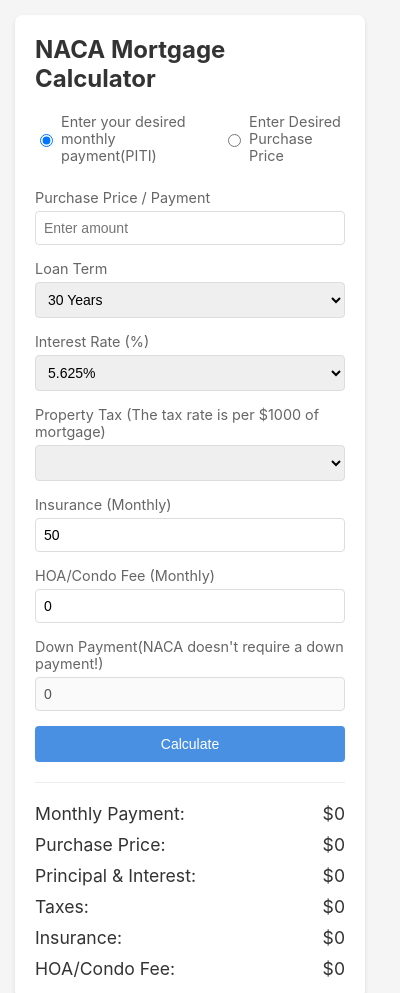
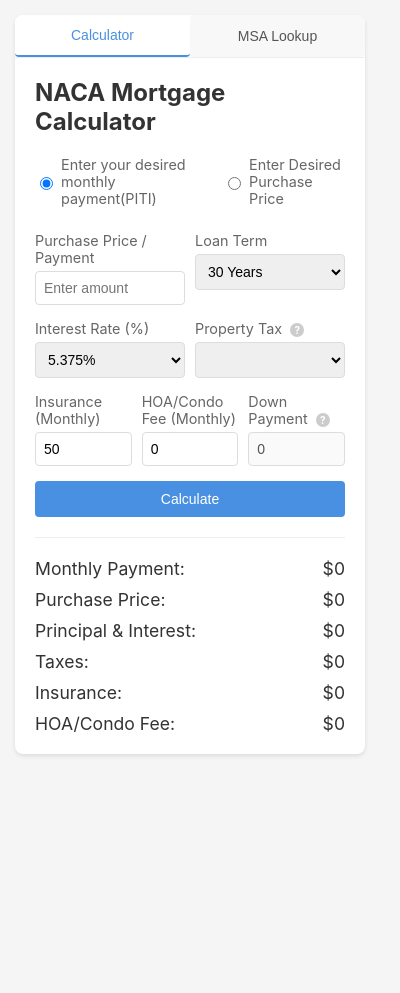
Before and after one commit to ReadyStateChange/naca-mortgage-calc-extension, a browser extension: page popup/popup.html in a window 400 px wide. Shown: the top 993 px of the page. After the commit the page ends 844 px from the top, so only its background shows below. Drawn offline with Linux system fonts and the light colour scheme.

Commit message:
Enhance mortgage calculator UI with tabbed navigation and MSA lookup feature. Updated styles for better layout and added new input fields for MSA data retrieval. Updated default interest rate and tax values in the JavaScript logic.

```diff
--- a/popup/popup.css
+++ b/popup/popup.css
@@ -6,11 +6,60 @@
   background-color: #f5f5f5;
 }
 
-.calculator {
+/* Tab Styling */
+.tab-container {
   background-color: white;
-  padding: 20px;
   border-radius: 8px;
   box-shadow: 0 2px 4px rgba(0, 0, 0, 0.1);
+  overflow: hidden;
+}
+
+.tabs {
+  display: flex;
+  border-bottom: 1px solid #eee;
+}
+
+.tab-btn {
+  flex: 1;
+  padding: 12px;
+  background-color: #f8f8f8;
+  border: none;
+  cursor: pointer;
+  font-weight: 500;
+  transition: background-color 0.2s;
+  color: #555;
+}
+
+.tab-btn:hover {
+  background-color: #e8e8e8;
+}
+
+.tab-btn.active {
+  background-color: white;
+  border-bottom: 2px solid #4a90e2;
+  color: #4a90e2;
+}
+
+.tab-content {
+  display: none;
+}
+
+.tab-content.active {
+  display: block;
+}
+
+.calculator {
+  padding: 20px;
+}
+
+.msa-lookup-container {
+  padding: 20px;
+}
+
+.msa-results {
+  margin-top: 20px;
+  padding-top: 20px;
+  border-top: 1px solid #eee;
 }
 
 h2 {
@@ -94,3 +143,70 @@
 .result-item:last-child {
   margin-bottom: 0;
 }
+
+.status-message {
+  margin-bottom: 15px;
+  font-style: italic;
+  color: #666;
+  font-size: 0.9em;
+}
+
+/* Style for side-by-side payment/term inputs */
+.payment-term {
+  display: flex;
+  gap: 10px;
+  /* Adjust gap as needed */
+}
+
+.payment-term .input-group {
+  flex: 1;
+  /* Each input group takes equal space */
+}
+
+/* Style for side-by-side rate/tax inputs */
+.rate-tax-group {
+  display: flex;
+  gap: 10px;
+  /* Adjust gap as needed */
+}
+
+.rate-tax-group .input-group {
+  flex: 1;
+  /* Each input group takes equal space */
+}
+
+/* Style for side-by-side additional costs */
+.additional-costs-group {
+  display: flex;
+  gap: 10px;
+  /* Adjust gap as needed */
+}
+
+.additional-costs-group .input-group {
+  flex: 1;
+  /* Each input group takes equal space */
+}
+
+/* Style for tooltip icon */
+.tooltip-icon {
+  display: inline-block;
+  margin-left: 4px;
+  background-color: #ccc;
+  /* Light gray background */
+  color: white;
+  border-radius: 50%;
+  /* Make it circular */
+  width: 14px;
+  /* Fixed width */
+  height: 14px;
+  /* Fixed height */
+  line-height: 14px;
+  /* Center the text vertically */
+  text-align: center;
+  /* Center the text horizontally */
+  font-size: 10px;
+  /* Smaller font size */
+  font-weight: bold;
+  cursor: help;
+  /* Indicate it's interactive */
+}
--- a/popup/popup.html
+++ b/popup/popup.html
@@ -5,6 +5,13 @@
     <link rel="stylesheet" href="popup.css" />
   </head>
   <body>
+    <div class="tab-container">
+      <div class="tabs">
+        <button class="tab-btn active" data-tab="calculator">Calculator</button>
+        <button class="tab-btn" data-tab="msa-lookup">MSA Lookup</button>
+      </div>
+
+      <div class="tab-content active" id="calculator">
         <div class="calculator">
           <h2>NACA Mortgage Calculator</h2>
 
@@ -14,11 +21,12 @@
               Enter your desired monthly payment(PITI)
             </label>
             <label>
-          <input type="radio" name="calcMethod" value="price" /> Enter Desired
-          Purchase Price
+              <input type="radio" name="calcMethod" value="price" /> Enter
+              Desired Purchase Price
             </label>
           </div>
 
+          <div class="payment-term">
             <div class="input-group">
               <label for="price">Purchase Price / Payment</label>
               <input type="text" id="price" placeholder="Enter amount" />
@@ -32,19 +40,21 @@
                 <option value="15">15 Years</option>
               </select>
             </div>
+          </div>
 
+          <div class="rate-tax-group">
             <div class="input-group">
               <label for="rate">Interest Rate (%)</label>
               <select id="rate">
-          <option value="5.625">5.625%</option>
-          <option value="6.625">6.625%</option>
+                <option value="5.375">5.375%</option>
+                <option value="6.375">6.375%</option>
               </select>
             </div>
 
             <div class="input-group">
-        <label for="tax"
-          >Property Tax (The tax rate is per $1000 of mortgage)</label
-        >
+              <label for="tax" title="The tax rate is per $1000 of mortgage">
+                Property Tax <span class="tooltip-icon">?</span>
+              </label>
               <select id="tax" title="The tax rate is per $1000 of mortgage">
                 <option value="5">5%</option>
                 <option value="5.5">5.5%</option>
@@ -100,7 +110,9 @@
                 <option value="30.5">30.5%</option>
               </select>
             </div>
+          </div>
 
+          <div class="additional-costs-group">
             <div class="input-group">
               <label for="insurance">Insurance (Monthly)</label>
               <input
@@ -112,12 +124,18 @@
 
             <div class="input-group">
               <label for="hoaFee">HOA/Condo Fee (Monthly)</label>
-        <input type="number" id="hoaFee" placeholder="Enter HOA/Condo fee" />
+              <input
+                type="number"
+                id="hoaFee"
+                placeholder="Enter HOA/Condo fee"
+              />
             </div>
 
             <div class="input-group">
-        <label for="downPayment"
-          >Down Payment(NACA doesn't require a down payment!)</label
+              <label
+                for="downPayment"
+                title="NACA doesn't require a down payment!"
+                >Down Payment <span class="tooltip-icon">?</span></label
               >
               <input
                 type="text"
@@ -126,6 +144,7 @@
                 value="0"
                 disabled
               />
+            </div>
           </div>
 
           <button id="calculate">Calculate</button>
@@ -157,6 +176,39 @@
             </div>
           </div>
         </div>
+      </div>
+
+      <div class="tab-content" id="msa-lookup">
+        <div class="msa-lookup-container">
+          <h2>MSA Lookup</h2>
+          <div class="input-group">
+            <label for="address">Enter Address</label>
+            <input type="text" id="address" placeholder="Enter full address" />
+          </div>
+          <button id="lookup-btn">Lookup MSA</button>
+
+          <div class="msa-results">
+            <div id="msaStatus" class="status-message"></div>
+            <div class="result-item">
+              <span>MSA Median Family Income:</span>
+              <span id="msaResultMsaIncome">-</span>
+            </div>
+            <div class="result-item">
+              <span>Tract Median Family Income:</span>
+              <span id="msaResultTractIncome">-</span>
+            </div>
+            <div class="result-item">
+              <span>Tract Percent of MSA:</span>
+              <span id="msaResultTractPercent">-</span>
+            </div>
+            <div class="result-item">
+              <span>Year:</span>
+              <span id="msaResultYear">-</span>
+            </div>
+          </div>
+        </div>
+      </div>
+    </div>
 
     <script src="../js/calculator.js"></script>
     <script src="popup.js"></script>
--- a/popup/popup.js
+++ b/popup/popup.js
@@ -21,8 +21,8 @@
   const hoaFeeDisplay = document.getElementById("hoaFeeDisplay");
 
   // Set default values
-  rateInput.value = "5.625";
-  taxInput.value = "5.00";
+  rateInput.value = "5.375";
+  taxInput.value = "15.00";
   insuranceInput.value = "50";
   hoaFeeInput.value = "0";
   downPaymentInput.value = "0";
@@ -85,7 +85,7 @@
   });
 
   // --- Tab Handling ---
-  const tabButtons = document.querySelectorAll(".tab-button");
+  const tabButtons = document.querySelectorAll(".tab-btn");
   const tabContents = document.querySelectorAll(".tab-content");
 
   tabButtons.forEach((button) => {
@@ -102,57 +102,55 @@
   });
 
   // --- MSA Lookup Logic ---
-  const lookupButton = document.getElementById("lookupMsa");
-  const addressInput = document.getElementById("msaAddress");
+  const addressInput = document.getElementById("address");
+  const lookupButton = document.getElementById("lookup-btn");
   const statusDiv = document.getElementById("msaStatus");
-  const resultsDiv = document.querySelector(".msa-results");
-  const msaIncomeSpan = document.getElementById("msaResultMsaIncome");
-  const tractIncomeSpan = document.getElementById("msaResultTractIncome");
-  const tractPercentSpan = document.getElementById("msaResultTractPercent");
-  const yearSpan = document.getElementById("msaResultYear");
+  const msaIncomeDisplay = document.getElementById("msaResultMsaIncome");
+  const tractIncomeDisplay = document.getElementById("msaResultTractIncome");
+  const tractPercentDisplay = document.getElementById("msaResultTractPercent");
+  const yearDisplay = document.getElementById("msaResultYear");
 
   if (lookupButton) {
     lookupButton.addEventListener("click", () => {
       const address = addressInput.value.trim();
       if (!address) {
         statusDiv.textContent = "Please enter an address.";
-        resultsDiv.style.display = "none";
         return;
       }
 
       statusDiv.textContent = "Looking up address...";
-      resultsDiv.style.display = "none"; // Hide previous results
 
-      // **Placeholder for actual lookup**
-      // This function needs to be replaced with a call to your backend service
-      // that runs the logic from msa-lookup.js
+      // Reset all display fields
+      msaIncomeDisplay.textContent = "-";
+      tractIncomeDisplay.textContent = "-";
+      tractPercentDisplay.textContent = "-";
+      yearDisplay.textContent = "-";
+
       performMsaLookup(address)
         .then((result) => {
           if (result) {
             statusDiv.textContent = `Data found for: ${
               result.address || address
             }`;
-            msaIncomeSpan.textContent = `$${
+
+            // Update all fields with response data
+            msaIncomeDisplay.textContent = `$${
               result.msaMedianFamilyIncome?.toLocaleString() || "N/A"
             }`;
-            tractIncomeSpan.textContent = `$${
+            tractIncomeDisplay.textContent = `$${
               result.tractMedianFamilyIncome?.toLocaleString() || "N/A"
             }`;
-            tractPercentSpan.textContent = `${
+            tractPercentDisplay.textContent = `${
               result.tractPercentOfMsa || "N/A"
             }%`;
-            yearSpan.textContent = result.year || "N/A";
-            resultsDiv.style.display = "block"; // Show results
+            yearDisplay.textContent = result.year || "N/A";
           } else {
-            // Handled in catch block usually, but handle null return explicitly
-            statusDiv.textContent =
-              "Could not retrieve income data for this address.";
-            resultsDiv.style.display = "none";
+            statusDiv.textContent = "Could not retrieve data for this address.";
           }
         })
         .catch((error) => {
           statusDiv.textContent = `Error: ${error.message}`;
-          resultsDiv.style.display = "none";
+          console.error("MSA lookup error:", error);
         });
     });
   }
```
Also changed, not shown: README.md, 1 other file. Lines whose indentation alone changed are shown as unchanged.
